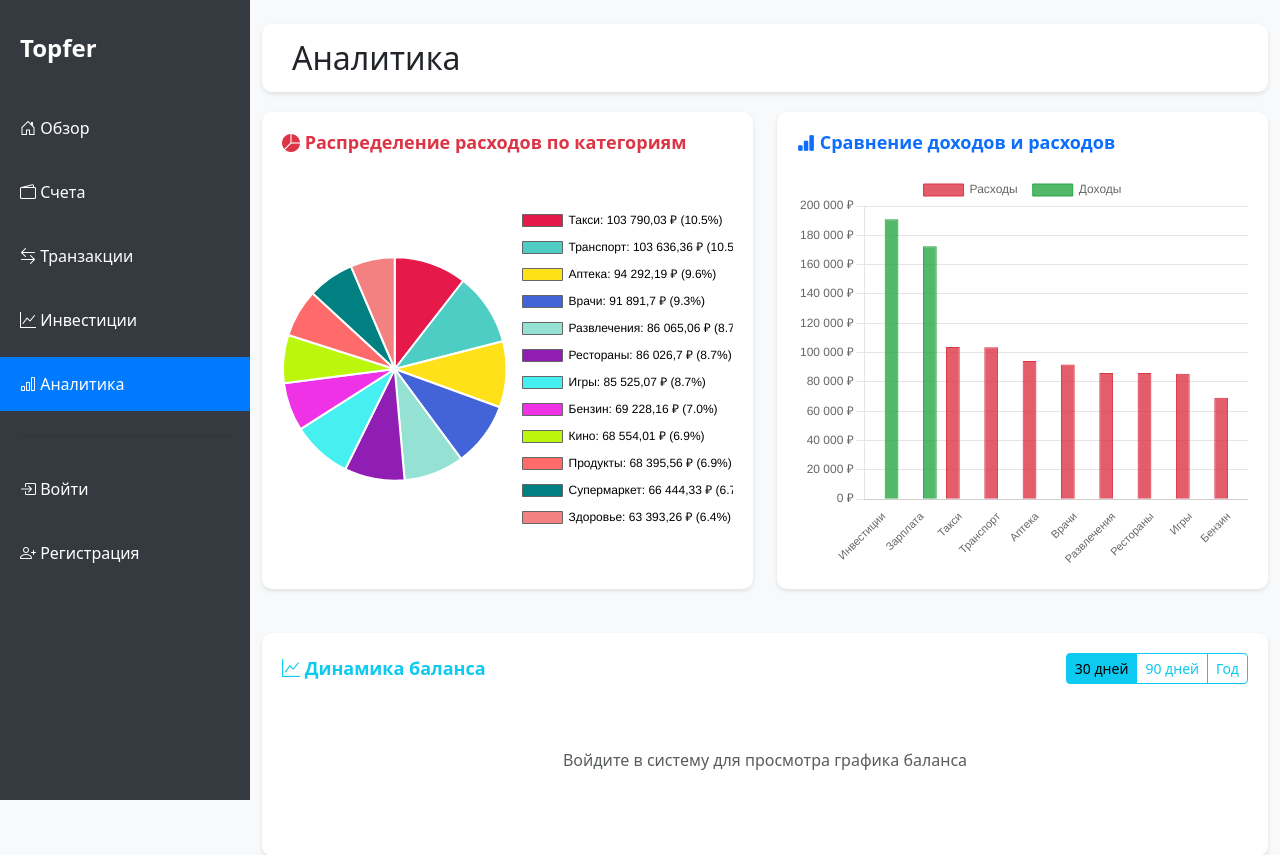
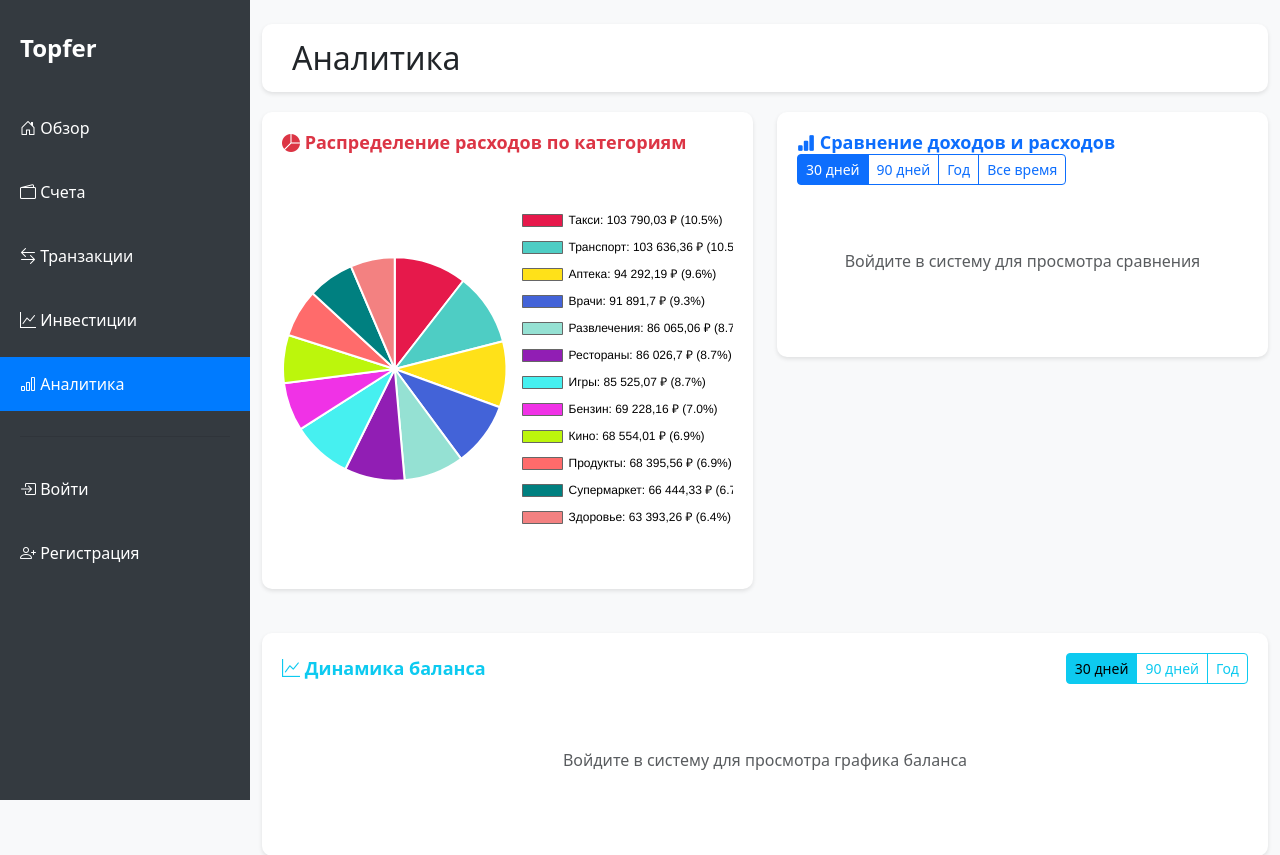
Before and after one commit to NikitkaGoncharov/Topfer, a Django app: page /analytics/ in a window 1280 px wide. Shown: the top 855 px of the page. Run offline with Django 5.2, Linux system fonts and the light colour scheme; data comes from the database, SQL or seed files in the repository.

Commit message:
Добавлены фильтры периодов для столбчатой диаграммы сравнения доходов и расходов
Реализована возможность просмотра данных за разные периоды:
- Четыре варианта фильтров: 30 дней, 90 дней, год, все время
- Функция calculate_comparison_data() для расчета данных за период
- API endpoint /api/comparison-data/ для динамической загрузки
- AJAX-обновление графика без перезагрузки страницы
- По умолчанию отображаются данные за последние 30 дней
- Кнопки фильтров визуально отображают активный период

```diff
--- a/finance/urls.py
+++ b/finance/urls.py
@@ -41,6 +41,7 @@ urlpatterns = [
     path('api/crypto/', views.get_crypto_data, name='crypto_data'),
     path('api/stock/', views.get_stock_data, name='stock_data'),
     path('api/balance-history/', views.get_balance_history, name='balance_history'),
+    path('api/comparison-data/', views.get_comparison_data, name='comparison_data'),
 
     # Авторизация
     path('register/', views.register, name='register'),
--- a/finance/views.py
+++ b/finance/views.py
@@ -371,6 +371,61 @@ def calculate_balance_history(user, days):
     }
 
 
+def calculate_comparison_data(user, days=None):
+    """
+    Вспомогательная функция для расчета данных сравнения доходов и расходов по категориям
+    days=None означает "все время"
+    """
+    from datetime import date, timedelta
+    from django.db.models import Sum, Q
+
+    # Определяем период
+    if days:
+        end_date = date.today()
+        start_date = end_date - timedelta(days=days)
+        date_filter = Q(transactions__transaction_date__gte=start_date, transactions__transaction_date__lte=end_date)
+    else:
+        date_filter = Q()  # Пустой фильтр = все время
+
+    # Получаем расходы по категориям
+    expense_by_category = Category.objects.filter(
+        category_type='expense'
+    ).annotate(
+        total=Sum('transactions__amount', filter=Q(transactions__account__user=user) & date_filter)
+    ).order_by('-total')
+
+    # Получаем доходы по категориям
+    income_by_category = Category.objects.filter(
+        category_type='income'
+    ).annotate(
+        total=Sum('transactions__amount', filter=Q(transactions__account__user=user) & date_filter)
+    ).order_by('-total')
+
+    # Собираем все уникальные категории
+    all_categories = set()
+    expense_dict = {}
+    income_dict = {}
+
+    for cat in expense_by_category:
+        if cat.total and cat.total > 0:
+            all_categories.add(cat.category_name)
+            expense_dict[cat.category_name] = float(cat.total)
+
+    for cat in income_by_category:
+        if cat.total and cat.total > 0:
+            all_categories.add(cat.category_name)
+            income_dict[cat.category_name] = float(cat.total)
+
+    # Сортируем категории по алфавиту
+    sorted_categories = sorted(all_categories)
+
+    return {
+        'labels': sorted_categories,
+        'expenses': [expense_dict.get(cat, 0) for cat in sorted_categories],
+        'incomes': [income_dict.get(cat, 0) for cat in sorted_categories]
+    }
+
+
 def analytics(request):
     """Страница аналитики"""
     # Статистика по категориям
@@ -430,33 +485,11 @@ def analytics(request):
             )
 
     # Подготавливаем данные для столбчатой диаграммы сравнения доходов и расходов
-    # Собираем все уникальные категории (и доходов, и расходов)
-    all_categories = set()
-    expense_dict = {}
-    income_dict = {}
-
-    for category in expense_by_category:
-        if category.total_amount:
-            all_categories.add(category.category_name)
-            expense_dict[category.category_name] = float(category.total_amount)
-
-    for category in income_by_category:
-        if category.total_amount:
-            all_categories.add(category.category_name)
-            income_dict[category.category_name] = float(category.total_amount)
-
-    # Сортируем категории по сумме (доходы + расходы)
-    sorted_categories = sorted(
-        all_categories,
-        key=lambda x: expense_dict.get(x, 0) + income_dict.get(x, 0),
-        reverse=True
-    )[:10]  # Топ-10 категорий
-
-    comparison_chart_data = {
-        'labels': sorted_categories,
-        'expenses': [expense_dict.get(cat, 0) for cat in sorted_categories],
-        'incomes': [income_dict.get(cat, 0) for cat in sorted_categories]
-    }
+    # По умолчанию показываем данные за 30 дней
+    if request.user.is_authenticated:
+        comparison_chart_data = calculate_comparison_data(request.user, 30)
+    else:
+        comparison_chart_data = {'labels': [], 'expenses': [], 'incomes': []}
 
     # Подготавливаем данные для линейного графика динамики баланса (по умолчанию 30 дней)
     if request.user.is_authenticated:
@@ -918,3 +951,36 @@ def get_balance_history(request):
             'success': False,
             'error': str(e)
         }, status=500)
+
+
+@login_required
+def get_comparison_data(request):
+    """
+    AJAX endpoint для получения данных сравнения доходов и расходов за указанный период
+    Параметры:
+    - days: количество дней (30, 90, 365) или 'all' для всего времени
+    """
+    try:
+        days_param = request.GET.get('days', '30')
+
+        # Определяем период
+        if days_param == 'all':
+            days = None  # Все время
+        else:
+            days = int(days_param)
+            # Ограничиваем допустимые значения
+            if days not in [30, 90, 365]:
+                days = 30
+
+        comparison_data = calculate_comparison_data(request.user, days)
+
+        return JsonResponse({
+            'success': True,
+            'data': comparison_data
+        })
+
+    except Exception as e:
+        return JsonResponse({
+            'success': False,
+            'error': str(e)
+        }, status=500)
--- a/templates/finance/analytics.html
+++ b/templates/finance/analytics.html
@@ -79,15 +79,23 @@
 
     <div class="col-12 col-lg-6">
         <div class="widget">
-            <h5 class="widget-title text-primary">
-                <i class="bi bi-bar-chart-fill"></i> Сравнение доходов и расходов
-            </h5>
-            {% if comparison_chart_data_json.labels %}
+            <div class="d-flex justify-content-between align-items-center mb-3 flex-wrap">
+                <h5 class="widget-title text-primary mb-0">
+                    <i class="bi bi-bar-chart-fill"></i> Сравнение доходов и расходов
+                </h5>
+                <div class="btn-group" role="group">
+                    <button type="button" class="btn btn-sm btn-outline-primary active" data-comparison-period="30">30 дней</button>
+                    <button type="button" class="btn btn-sm btn-outline-primary" data-comparison-period="90">90 дней</button>
+                    <button type="button" class="btn btn-sm btn-outline-primary" data-comparison-period="365">Год</button>
+                    <button type="button" class="btn btn-sm btn-outline-primary" data-comparison-period="all">Все время</button>
+                </div>
+            </div>
+            {% if user.is_authenticated %}
             <div style="position: relative; height: 400px;">
                 <canvas id="comparisonChart"></canvas>
             </div>
             {% else %}
-            <p class="text-muted text-center py-5">Нет данных для сравнения</p>
+            <p class="text-muted text-center py-5">Войдите в систему для просмотра сравнения</p>
             {% endif %}
         </div>
     </div>
@@ -314,10 +322,10 @@
     {% endif %}
 
     // Инициализация столбчатой диаграммы сравнения доходов и расходов
-    {% if comparison_chart_data_json.labels %}
+    {% if user.is_authenticated %}
     const comparisonCtx = document.getElementById('comparisonChart');
 
-    const comparisonChart = new Chart(comparisonCtx, {
+    let comparisonChart = new Chart(comparisonCtx, {
         type: 'bar',
         data: {
             labels: {{ comparison_chart_data_json.labels|safe }},
@@ -388,6 +396,39 @@
                 }
             }
         }
+    });
+
+    // Обработка кликов по кнопкам фильтра периода сравнения
+    const comparisonPeriodButtons = document.querySelectorAll('.btn-group button[data-comparison-period]');
+
+    comparisonPeriodButtons.forEach(button => {
+        button.addEventListener('click', function() {
+            const period = this.getAttribute('data-comparison-period');
+
+            // Убираем активный класс со всех кнопок
+            comparisonPeriodButtons.forEach(btn => btn.classList.remove('active'));
+
+            // Добавляем активный класс к текущей кнопке
+            this.classList.add('active');
+
+            // Загружаем новые данные через AJAX
+            fetch(`/api/comparison-data/?days=${period}`)
+                .then(response => response.json())
+                .then(data => {
+                    if (data.success) {
+                        // Обновляем данные графика
+                        comparisonChart.data.labels = data.data.labels;
+                        comparisonChart.data.datasets[0].data = data.data.expenses;
+                        comparisonChart.data.datasets[1].data = data.data.incomes;
+                        comparisonChart.update();
+                    } else {
+                        console.error('Ошибка загрузки данных:', data.error);
+                    }
+                })
+                .catch(error => {
+                    console.error('Ошибка запроса:', error);
+                });
+        });
     });
     {% endif %}
 
```
